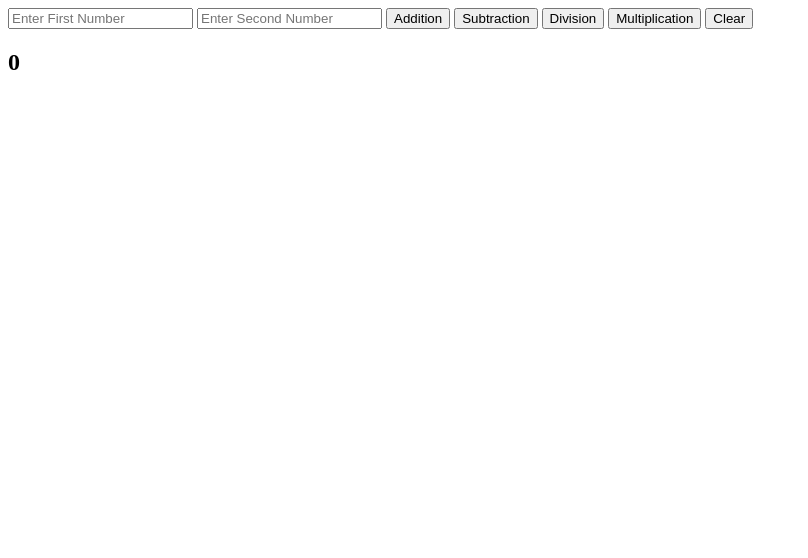
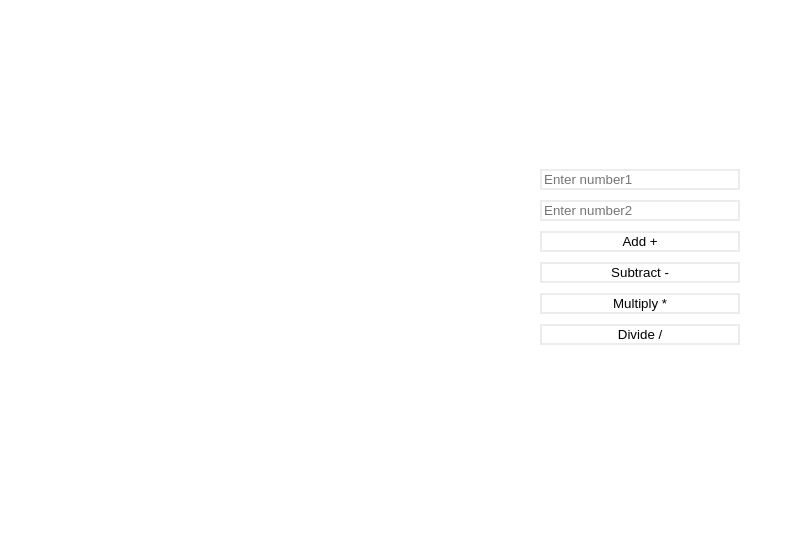
Before and after one commit to arash-arora/calculator, a plain HTML site: page index.html in a window 1280 px wide. Shown: the whole page, without its empty margins (0-808 px from the left). Drawn offline with Linux system fonts and the light colour scheme.

Commit message:
commit 2

```diff
--- a/index.html
+++ b/index.html
@@ -1,54 +1,21 @@
 <!DOCTYPE html>
 <html lang="en">
-<head>
-    <meta charset="UTF-8">
-    <meta http-equiv="X-UA-Compatible" content="IE=edge">
-    <meta name="viewport" content="width=device-width, initial-scale=1.0">
+  <head>
     <title>Calculator</title>
-</head>
-<body>
-    <input type="text" placeholder="Enter First Number" id="num1">
-    <input type="text" placeholder="Enter Second Number" id="num2">
-    <button onclick="addition()">Addition</button>
-    <button onclick="subtraction()">Subtraction</button>
-    <button onclick="division()">Division</button>
-    <button onclick="multiplication()">Multiplication</button>
-    <button onclick="myclear()">Clear</button>
-    <h2 id="result">0</h2>
-    <script>
-        function addition(){
-            var x = document.getElementById('num1').value;
-            var y = document.getElementById('num2').value;
-            var z = parseFloat(x) + parseFloat(y);
-            document.getElementById('result').innerHTML = z;
-        }
-
-        function subtraction(){
-            var x = document.getElementById('num1').value;
-            var y = document.getElementById('num2').value;
-            var z = parseFloat(x) - parseFloat(y);
-            document.getElementById('result').innerHTML = z;
-        }
-
-        function multiplication(){
-            var x = document.getElementById('num1').value;
-            var y = document.getElementById('num2').value;
-            var z = parseFloat(x) * parseFloat(y);
-            document.getElementById('result').innerHTML = z;
-        }
-
-        function division(){
-            var x = document.getElementById('num1').value;
-            var y = document.getElementById('num2').value;
-            var z = parseFloat(x) / parseFloat(y);
-            document.getElementById('result').innerHTML = z;
-        }
-        function myclear(){
-            document.getElementById('num1').value="";
-            document.getElementById('num2').value="";
-            document.getElementById('result').innerHTML = 0;
-        }
-
-    </script>
-</body>
+    <link rel="stylesheet" href="styles.css" />
+  </head>
+  <body>
+    <div class="container">
+      <div class="calculator">
+        <input id="num1" placeholder="Enter number1" />
+        <input id="num2" placeholder="Enter number2" />
+        <button onclick="add()">Add +</button>
+        <button onclick="sub()">Subtract -</button>
+        <button onclick="mul()">Multiply *</button>
+        <button onclick="div()">Divide /</button>
+        <p id="ans"></p>
+      </div>
+    </div>
+    <script src="index.js"></script>
+  </body>
 </html>
--- /dev/null
+++ b/index.js
@@ -0,0 +1,24 @@
+function add() {
+  var num1 = Number(document.getElementById("num1").value);
+  var num2 = Number(document.getElementById("num2").value);
+  console.log(num1 + num2);
+  document.getElementById("ans").innerHTML = num1 + num2;
+}
+function sub() {
+  var num1 = Number(document.getElementById("num1").value);
+  var num2 = Number(document.getElementById("num2").value);
+  console.log(num1 - num2);
+  document.getElementById("ans").innerHTML = num1 - num2;
+}
+function mul() {
+  var num1 = Number(document.getElementById("num1").value);
+  var num2 = Number(document.getElementById("num2").value);
+  console.log(num1 * num2);
+  document.getElementById("ans").innerHTML = num1 * num2;
+}
+function div() {
+  var num1 = Number(document.getElementById("num1").value);
+  var num2 = Number(document.getElementById("num2").value);
+  console.log(num1 / num2);
+  document.getElementById("ans").innerHTML = num1 / num2;
+}
--- /dev/null
+++ b/styles.css
@@ -0,0 +1,41 @@
+body {
+  padding: 0;
+  margin: 0;
+}
+* {
+  box-sizing: border-box;
+}
+.container {
+  width: 100%;
+  height: 100%;
+}
+.calculator {
+  width: 320px;
+  height: 555px;
+  align-items: center;
+  margin: 0 auto;
+  position: relative;
+  display: flex;
+  flex-direction: column;
+  justify-content: center;
+}
+
+input {
+  border: 2px solid #ececec;
+  width: 200px;
+  margin-bottom: 10px;
+}
+
+button {
+  background-color: transparent;
+  border: 2px solid #ececec;
+  margin-bottom: 10px;
+  width: 200px;
+}
+
+button:hover {
+  background-color: #d46262;
+  color: #fff;
+  border: 2px solid;
+  transition: 0.1s ease-out;
+}
```
